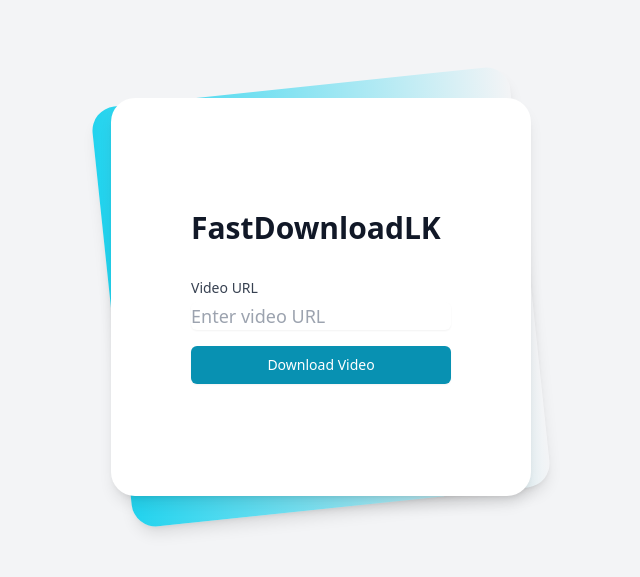
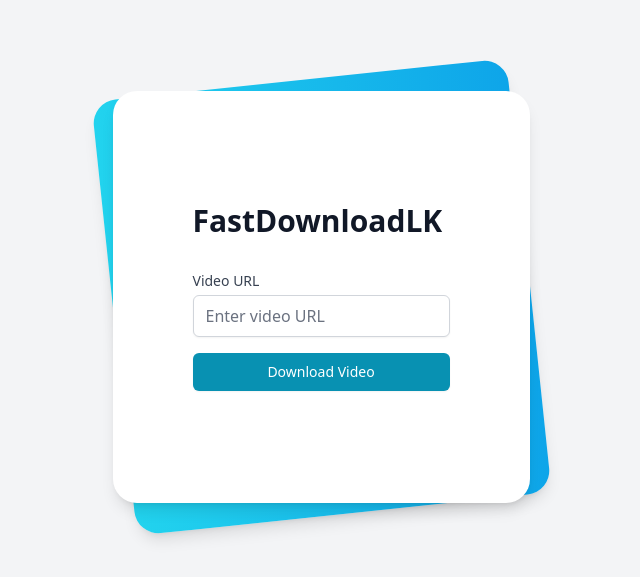
Before and after one commit to solo89895/fastdownloadlk, a React (Vite) app in the folder frontend/: page / in a window 1280 px wide. Shown: the part 103-680 px from the top of the page, without its empty margins (319-959 px from the left). Built offline with nearby package versions, Linux system fonts and the light colour scheme.

Commit message:
Fix styling by properly configuring Tailwind CSS

```diff
--- a/frontend/package.json
+++ b/frontend/package.json
@@ -23,6 +23,7 @@
     "autoprefixer": "^10.4.17",
     "postcss": "^8.4.33",
     "tailwindcss": "^3.4.1",
+    "@tailwindcss/forms": "^0.5.7",
     "vite": "^5.0.8"
   }
 }
--- a/frontend/tailwind.config.js
+++ b/frontend/tailwind.config.js
@@ -1,3 +1,5 @@
+import colors from 'tailwindcss/colors'
+
 /** @type {import('tailwindcss').Config} */
 export default {
   content: [
@@ -5,7 +7,13 @@
     "./src/**/*.{js,ts,jsx,tsx}",
   ],
   theme: {
-    extend: {},
+    extend: {
+      colors: {
+        'light-blue': colors.sky,
+      },
+    },
   },
-  plugins: [],
+  plugins: [
+    require('@tailwindcss/forms'),
+  ],
 }
```
